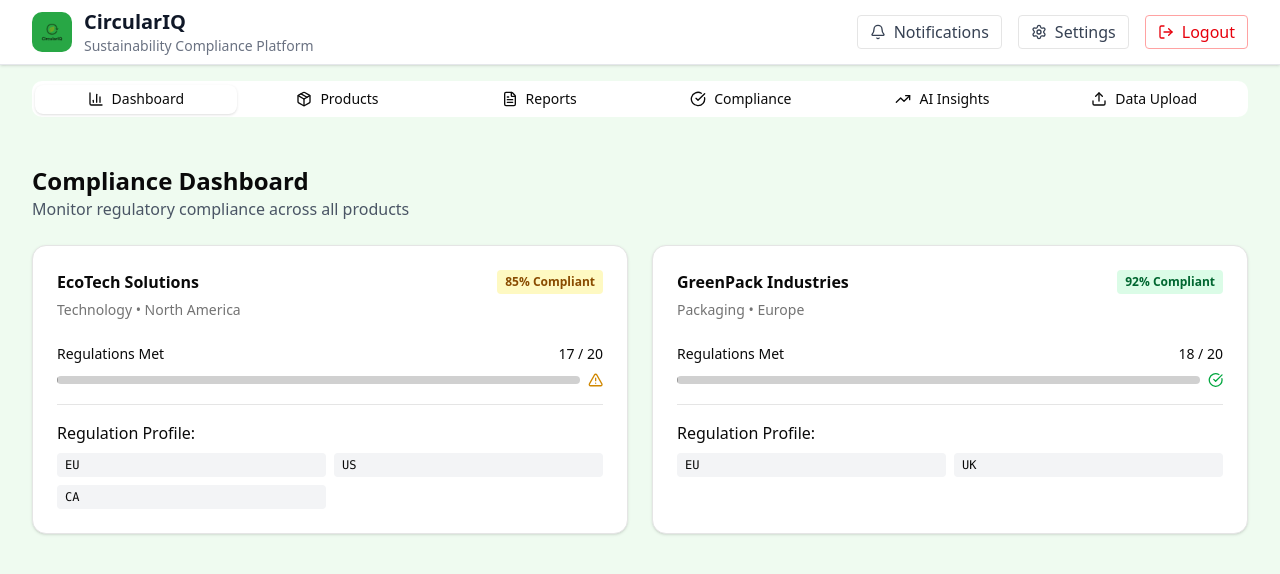
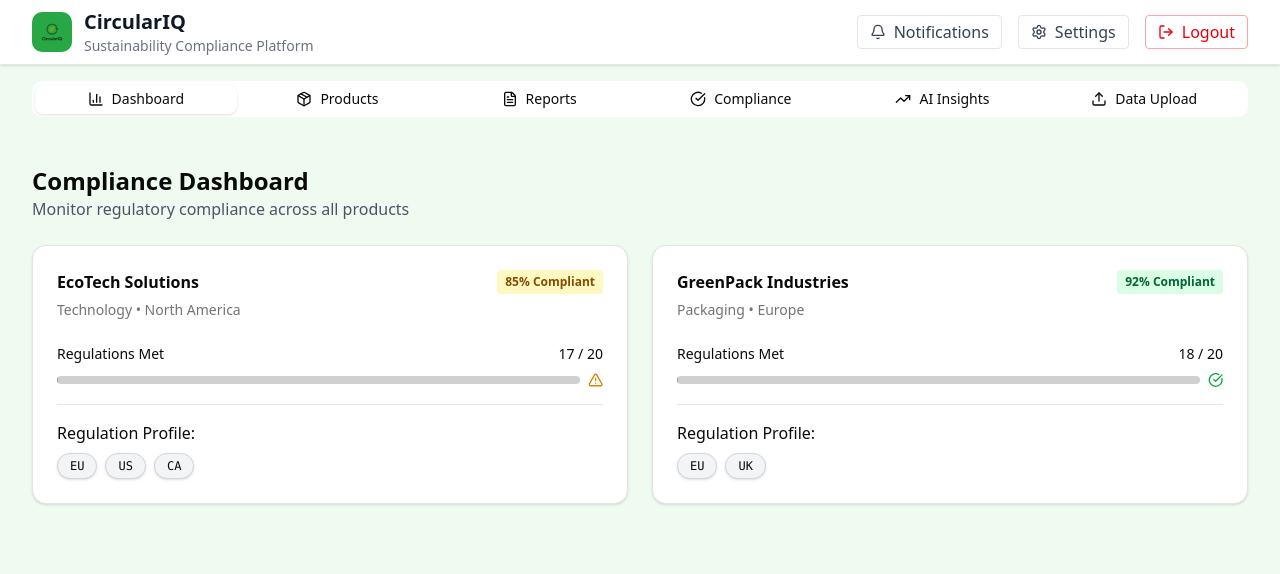
Before and after one commit to Sn0wF1re/circulariq, a Nuxt app: page /compliance in a window 1280 px wide. Shown: the top 574 px of the page. Built offline with nearby package versions, Linux system fonts and the light colour scheme.

Commit message:
fix(compliance): improve regulation profile chips for perfect React fidelity (pill style, spacing, horizontal alignment)

```diff
--- a/app/pages/compliance.vue
+++ b/app/pages/compliance.vue
@@ -34,8 +34,8 @@
           <Separator />
           <div class="space-y-2">
             <h4 class="font-medium">Regulation Profile:</h4>
-            <div class="grid grid-cols-2 gap-2">
-              <span v-for="profile in company.regulation_profile.split('-')" :key="profile" class="bg-gray-100 rounded px-2 py-1 text-xs font-mono">{{ profile }}</span>
+            <div class="flex flex-row flex-wrap gap-2">
+              <span v-for="profile in company.regulation_profile.split('-')" :key="profile" class="bg-gray-100 rounded-full px-3 py-1 text-xs font-mono border border-gray-300 shadow-sm">{{ profile }}</span>
             </div>
           </div>
         </CardContent>
```
